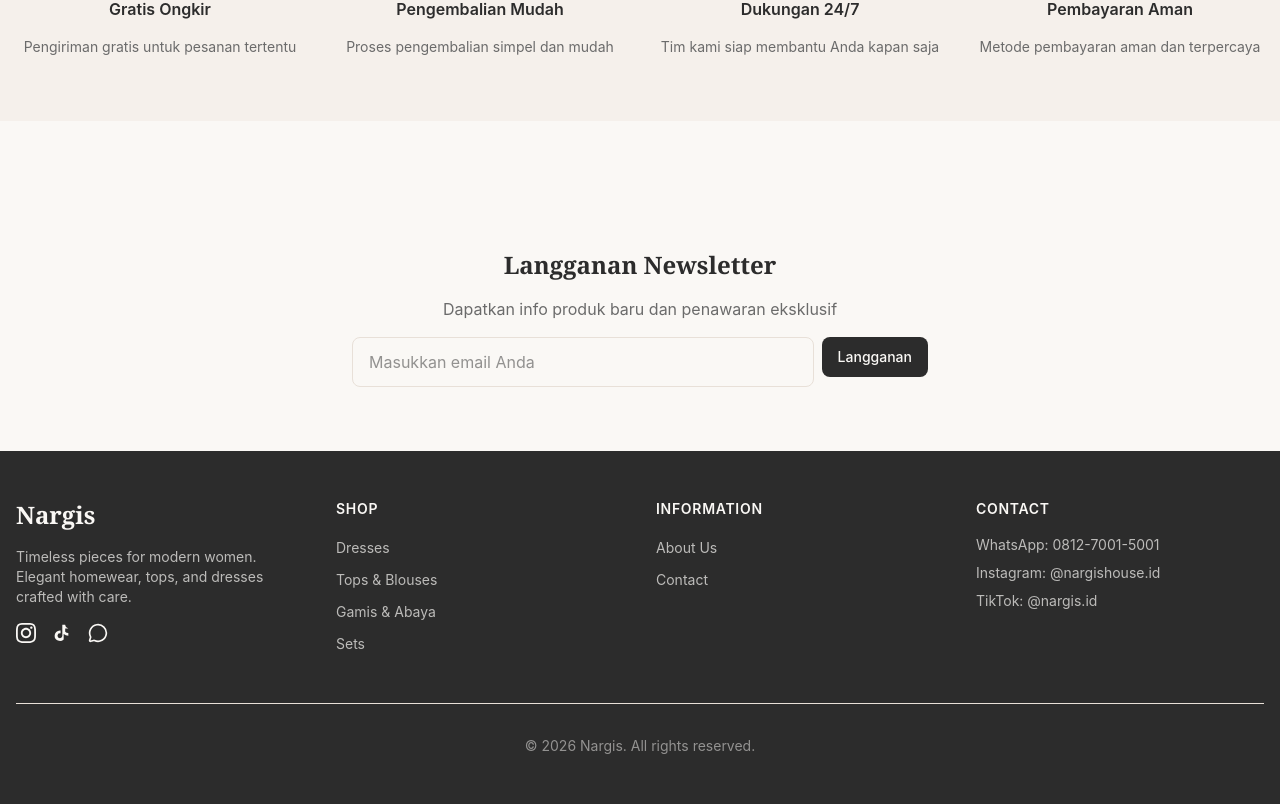
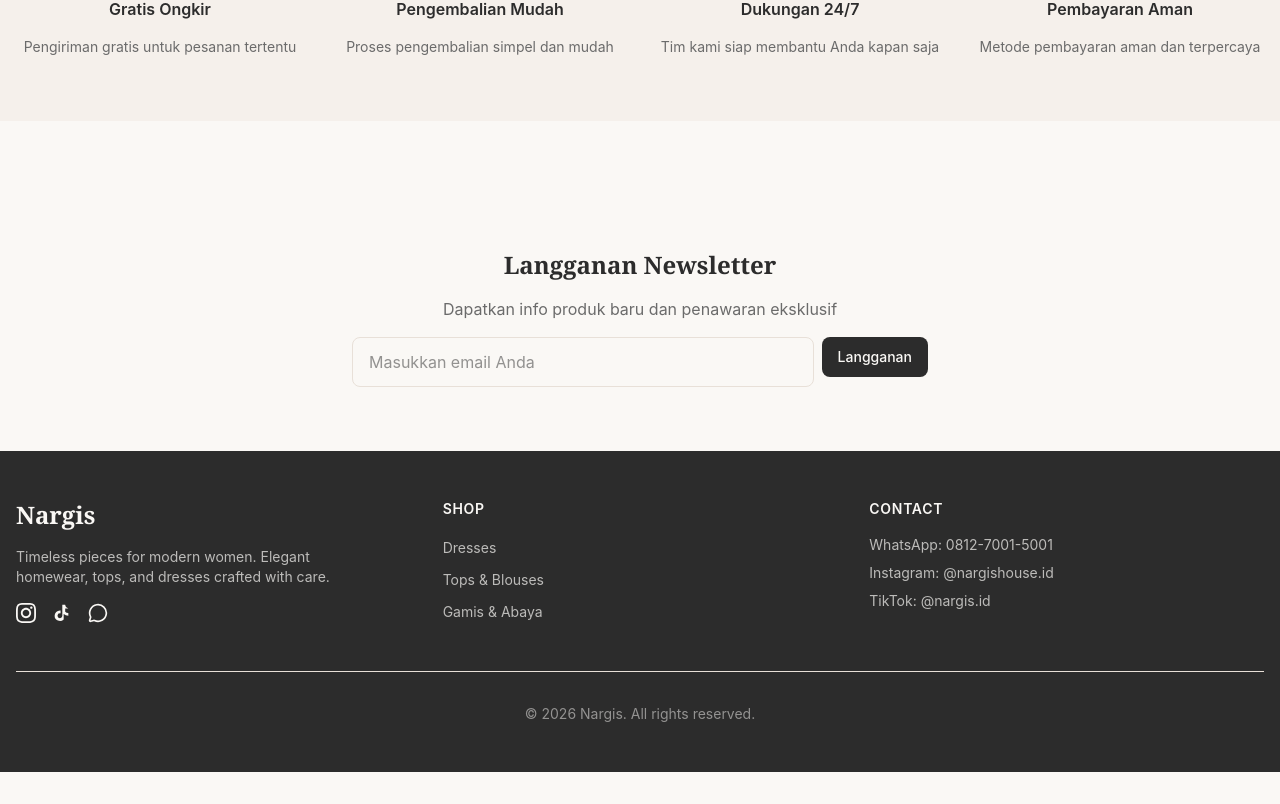
Before and after one commit to haidarshahab/nargis-store, a React (Vite) app: page / in a window 1280 px wide. Shown: the part 1973-2777 px from the top of the page. After the commit the page ends 2745 px from the top, so only its background shows below. Built offline with nearby package versions, Linux system fonts and the light colour scheme; no server answers; the database is empty.

Commit message:
Remove Information section from footer

```diff
--- a/src/components/footer.tsx
+++ b/src/components/footer.tsx
@@ -6,11 +6,6 @@
     { href: '/products?category=dresses', label: 'Dresses' },
     { href: '/products?category=tops', label: 'Tops & Blouses' },
     { href: '/products?category=gamis', label: 'Gamis & Abaya' },
-    { href: '/products?category=sets', label: 'Sets' },
-  ],
-  info: [
-    { href: '/about', label: 'About Us' },
-    { href: '/contact', label: 'Contact' },
   ],
 }
 
@@ -18,7 +13,7 @@
   return (
     <footer className="bg-primary text-primary-foreground">
       <div className="container mx-auto px-4 py-12">
-        <div className="grid grid-cols-1 md:grid-cols-4 gap-8">
+        <div className="grid grid-cols-1 md:grid-cols-3 gap-8">
           <div className="space-y-4">
             <h3 className="text-2xl font-serif font-bold">Nargis</h3>
             <p className="text-sm text-primary-foreground/70 max-w-xs">
@@ -76,22 +71,6 @@
           </div>
 
           <div className="space-y-4">
-            <h4 className="font-semibold text-sm uppercase tracking-wider">Information</h4>
-            <ul className="space-y-2">
-              {footerLinks.info.map((link) => (
-                <li key={link.href}>
-                  <Link
-                    to={link.href}
-                    className="text-sm text-primary-foreground/70 hover:text-primary-foreground transition-colors"
-                  >
-                    {link.label}
-                  </Link>
-                </li>
-              ))}
-            </ul>
-          </div>
-
-          <div className="space-y-4">
             <h4 className="font-semibold text-sm uppercase tracking-wider">Contact</h4>
             <ul className="space-y-2 text-sm text-primary-foreground/70">
               <li>WhatsApp: 0812-7001-5001</li>
```
